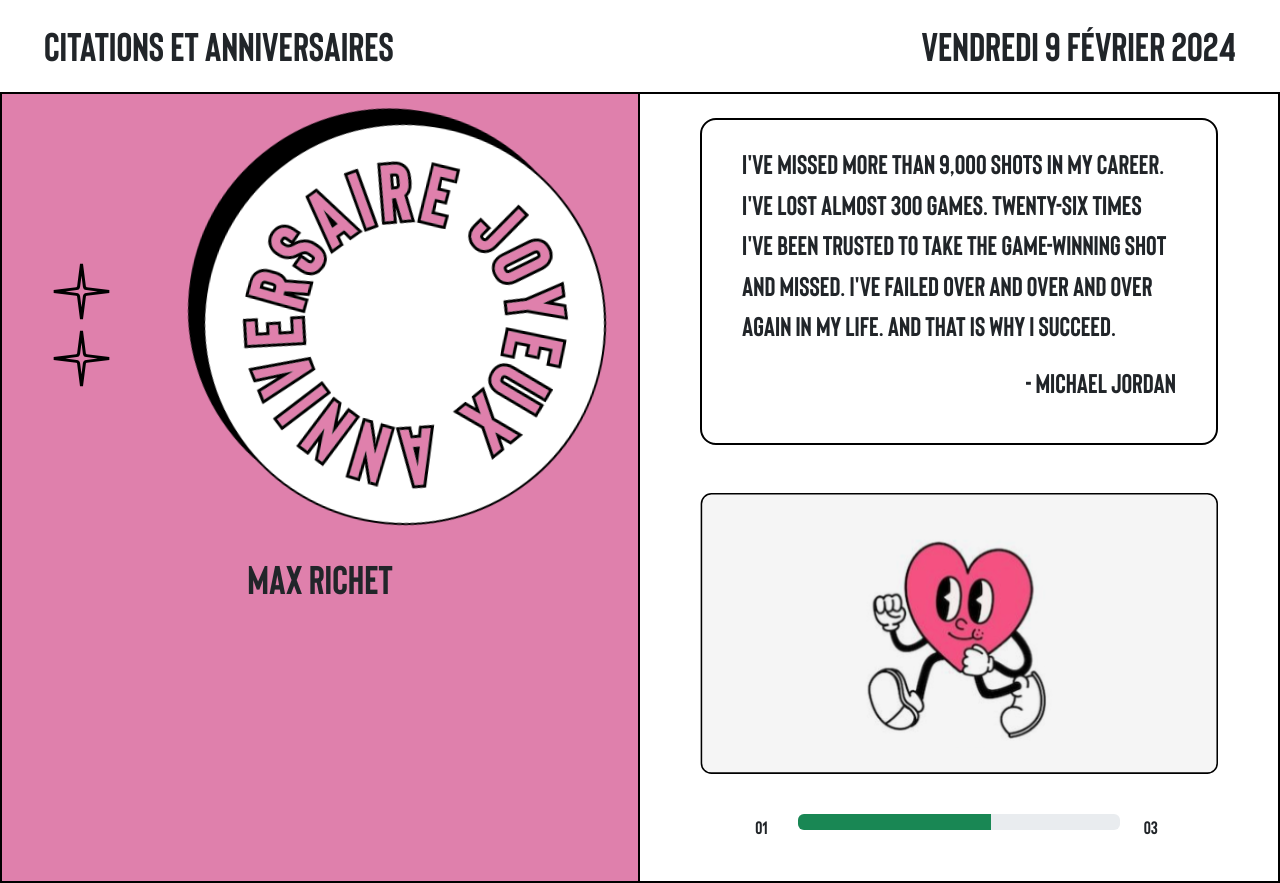
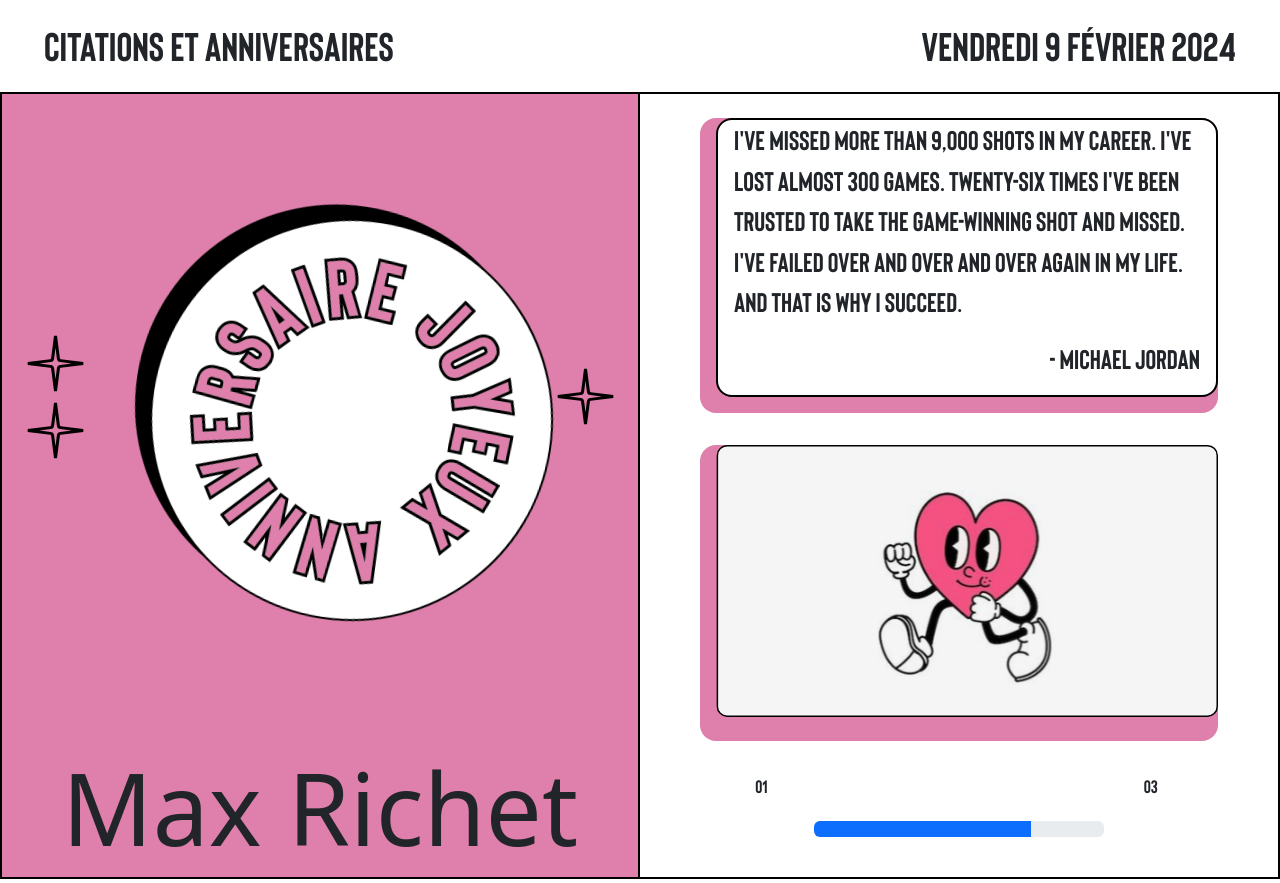
Before and after one commit to SarahOtmane/projetCss, a React (Create React App) app: page / in a window 1280 px wide. Built offline with nearby package versions, Linux system fonts and the light colour scheme.

Commit message:
mise a jour de la partie citation, et de la partie etoile

```diff
--- a/src/App.css
+++ b/src/App.css
@@ -7,7 +7,6 @@
        url('./assets/fonts/bison-bold-webfont.svg#bisonbold') format('svg');
   font-weight: bold;
   font-style: normal;
-
 }
 
 .text, .text1{
@@ -23,8 +22,16 @@ article .text{
   font-size: 18px;
 }
 
+.text3{
+  font-size: 100px;
+}
+
 .rose{
   background-color: #DF80AC;
+}
+
+.white{
+  background-color: white;
 }
 
 .spin{
--- a/src/components/Anniv.js
+++ b/src/components/Anniv.js
@@ -10,20 +10,16 @@ function Anniv({prenom, nom, color}){
 
     return(
         <Col xs={6} className={classes}>
-            <Row className="d-flex justify-content-center align-items-center">
-                <Col xs={3}>
-                    <Row>
-                        <Col><Image src={etoile}/></Col>
-                    </Row>
-                    <Row className='align-self-end'>
-                        <Col><Image src={etoile}/></Col>
-                    </Row>
+            <Row className="d-flex justify-content-center align-items-center mt-5">
+                <Col xs={2}>
+                    <Image src={etoile}/>
+                    <Image src={etoile}/>
                 </Col>
-                <Col xs={6}><Image src={anniv} className='spin'/></Col>
-                <Col xs={3}><Image src={etoile}/></Col>
+                <Col xs={8}><Image src={anniv} className='spin mt-5'/></Col>
+                <Col xs={2}><Image src={etoile}/></Col>
             </Row>
-            <Row>
-                <Col xs={12}><h1 className='text'>{prenom} {nom}</h1></Col>
+            <Row className='mt-5'>
+                <Col xs={12}><h1 className='text3 mt-5'>{prenom} {nom}</h1></Col>
             </Row>
         </Col>
     )
--- a/src/components/Citation.js
+++ b/src/components/Citation.js
@@ -1,19 +1,17 @@
 import Image from 'react-bootstrap/Image';
 import Col from 'react-bootstrap/Col';
 import Row from 'react-bootstrap/Row';
-import ProgressBar from 'react-bootstrap/ProgressBar';
 
 import gif from '../assets/pics/gif.svg';
 
 function Citation(){
 
-    const now = 60;
-
     return(
         <Col xs={6}>
             <Row>
                 <Col xs={12}>
-                    <article className='mx-5 my-4 border border-2 border-black rounded-4 p-4'>
+                    <div className='rose z-0 mx-5 my-4 pb-3 border-2 border-black rounded-4'>
+                    <article className='ms-3 border border-2 border-black rounded-4 z-1 white'>
                         <p className='mx-3 text'>
                             I've missed more than 9,000 shots in my career. I've lost almost 300 games.
                             Twenty-six times I've been trusted to take the game-winning shot and missed.
@@ -21,18 +19,25 @@ function Citation(){
                         </p>
                         <p className='me-3 text-end text'>- MICHAEL JORDAN</p>
                     </article>
+                    </div>
                 </Col>
             </Row>
             <Row>
                 <Col xs={12}>
-                    <figure className='mx-5 mt-4'>
+                    <div className='rose z-0 my-2 mx-5 pb-2 border-2 border-black rounded-4'>
+                    <figure className='ms-3'>
                         <Image src={gif} className='w-100'/>
                     </figure>
+                    </div>
                 </Col>
             </Row>
             <Row className='mx-5 my-4 justify-content-center'>
                 <Col xs={1}><p className='text1'>01</p></Col>
-                <Col xs={8}><ProgressBar now={now} label={`${now}%`} visuallyHidden variant="success" /></Col>
+                <Col xs={8}>
+                    <div className="progress m-3 mt-5" role="progressbar" aria-label="Basic example" aria-valuenow="75" aria-valuemin="0" aria-valuemax="100">
+                        <div className="progress-bar w-75"></div>
+                    </div>
+                </Col>
                 <Col xs={1}><p className='text1'>03</p></Col>
             </Row>
         </Col>
```
